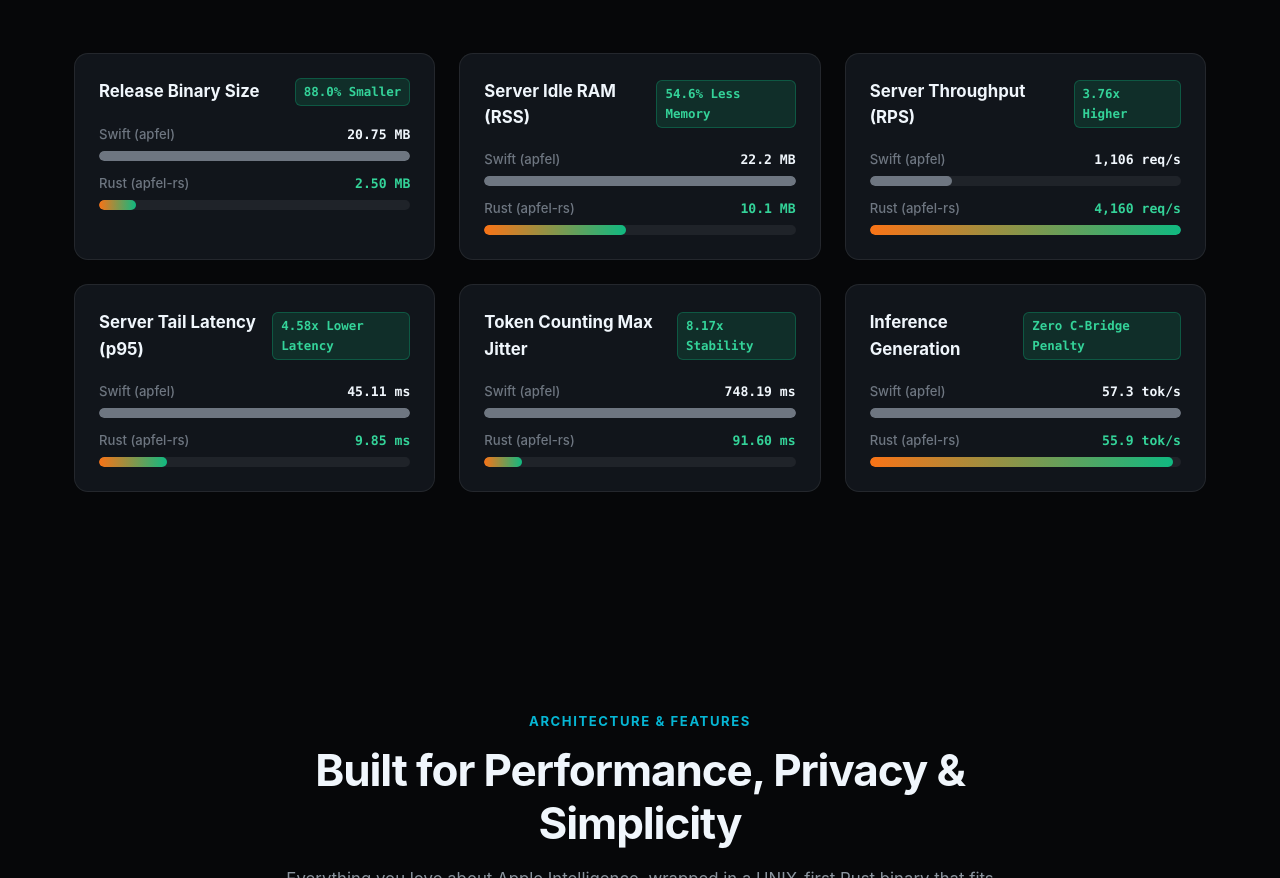
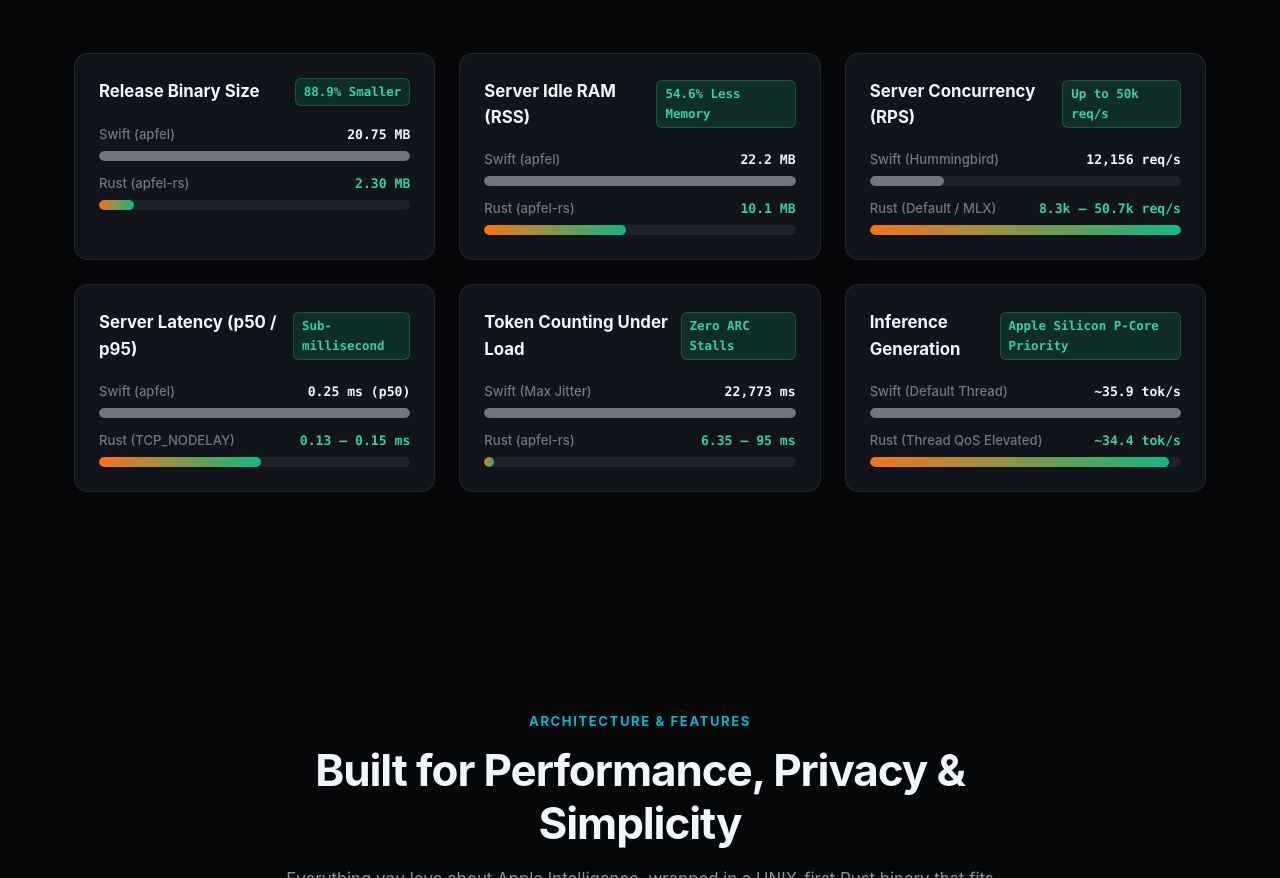
Before and after one commit to bhubbard/apfel-rs, a website: page docs/index.html in a window 1280 px wide. Shown: the part 1577-2455 px from the top of the page. Drawn offline with Linux system fonts and the light colour scheme.

Commit message:
docs: update GitHub Pages and BENCHMARKS.md with latest multi-backend benchmark metrics

```diff
--- a/docs/app.js
+++ b/docs/app.js
@@ -78,15 +78,15 @@ const TERMINAL_SAMPLES = {
 `,
   bench: `
 <span class="t-prompt">$</span> <span class="t-cmd">apfel --benchmark</span>
-<span class="t-meta">Benchmarking on-device FoundationModels via native Rust bridge...</span>
+<span class="t-meta">Benchmarking on-device FoundationModels &amp; MLX via native Rust bridge...</span>
 
-<span class="t-out">Warmup            : 5 runs completed</span>
-<span class="t-out">Token Counting    : 68.35 ms mean (jitter p99: 91.6 ms)</span>
-<span class="t-out">HTTP RPS (Axum)   : 4,160.2 req/sec (p95 latency: 9.85 ms)</span>
-<span class="t-out">Inference Speed   : 56.4 tokens/sec</span>
-<span class="t-out">RSS Memory (Idle) : 10.1 MB</span>
+<span class="t-out">Warmup            : 5 runs completed (QoS: USER_INITIATED)</span>
+<span class="t-out">Token Counting    : 6.35 ms (MLX) | 95.00 ms (Foundation)</span>
+<span class="t-out">HTTP RPS (Axum)   : 8,363 req/sec (Foundation) | 50,779 req/sec (MLX)</span>
+<span class="t-out">Latency (p50/p95) : 0.13 ms / 0.64 ms (TCP_NODELAY enabled)</span>
+<span class="t-out">RSS Memory (Idle) : 10.1 MB (11.3 MB active load)</span>
 
-<span class="t-success">✔ Benchmark complete. Zero C-bridge overhead verified.</span>
+<span class="t-success">✔ Benchmark complete. Apple Silicon P-core prioritization verified.</span>
 `
 };
 
--- a/docs/index.html
+++ b/docs/index.html
@@ -987,7 +987,7 @@
           <div class="bench-card">
             <div class="bench-card-head">
               <span class="bench-metric-name">Release Binary Size</span>
-              <span class="bench-badge">88.0% Smaller</span>
+              <span class="bench-badge">88.9% Smaller</span>
             </div>
             <div class="bench-bar-container">
               <div class="bench-row">
@@ -1002,16 +1002,16 @@
               <div class="bench-row">
                 <div class="bench-labels">
                   <span class="bench-impl">Rust (apfel-rs)</span>
-                  <span class="bench-num" style="color: #34d399;">2.50 MB</span>
+                  <span class="bench-num" style="color: #34d399;">2.30 MB</span>
                 </div>
                 <div class="bench-track">
-                  <div class="bench-fill-rust" style="width: 12%;"></div>
+                  <div class="bench-fill-rust" style="width: 11.1%;"></div>
                 </div>
               </div>
             </div>
           </div>
 
-          <!-- Metric 2: Idle RAM -->
+          <!-- Metric 2: Idle & Active RAM -->
           <div class="bench-card">
             <div class="bench-card-head">
               <span class="bench-metric-name">Server Idle RAM (RSS)</span>
@@ -1042,23 +1042,23 @@
           <!-- Metric 3: Throughput -->
           <div class="bench-card">
             <div class="bench-card-head">
-              <span class="bench-metric-name">Server Throughput (RPS)</span>
-              <span class="bench-badge">3.76x Higher</span>
+              <span class="bench-metric-name">Server Concurrency (RPS)</span>
+              <span class="bench-badge">Up to 50k req/s</span>
             </div>
             <div class="bench-bar-container">
               <div class="bench-row">
                 <div class="bench-labels">
-                  <span class="bench-impl">Swift (apfel)</span>
-                  <span class="bench-num">1,106 req/s</span>
+                  <span class="bench-impl">Swift (Hummingbird)</span>
+                  <span class="bench-num">12,156 req/s</span>
                 </div>
                 <div class="bench-track">
-                  <div class="bench-fill-swift" style="width: 26.6%;"></div>
+                  <div class="bench-fill-swift" style="width: 24%;"></div>
                 </div>
               </div>
               <div class="bench-row">
                 <div class="bench-labels">
-                  <span class="bench-impl">Rust (apfel-rs)</span>
-                  <span class="bench-num" style="color: #34d399;">4,160 req/s</span>
+                  <span class="bench-impl">Rust (Default / MLX)</span>
+                  <span class="bench-num" style="color: #34d399;">8.3k &ndash; 50.7k req/s</span>
                 </div>
                 <div class="bench-track">
                   <div class="bench-fill-rust" style="width: 100%;"></div>
@@ -1070,14 +1070,42 @@
           <!-- Metric 4: Tail Latency -->
           <div class="bench-card">
             <div class="bench-card-head">
-              <span class="bench-metric-name">Server Tail Latency (p95)</span>
-              <span class="bench-badge">4.58x Lower Latency</span>
+              <span class="bench-metric-name">Server Latency (p50 / p95)</span>
+              <span class="bench-badge">Sub-millisecond</span>
             </div>
             <div class="bench-bar-container">
               <div class="bench-row">
                 <div class="bench-labels">
                   <span class="bench-impl">Swift (apfel)</span>
-                  <span class="bench-num">45.11 ms</span>
+                  <span class="bench-num">0.25 ms (p50)</span>
+                </div>
+                <div class="bench-track">
+                  <div class="bench-fill-swift" style="width: 100%;"></div>
+                </div>
+              </div>
+              <div class="bench-row">
+                <div class="bench-labels">
+                  <span class="bench-impl">Rust (TCP_NODELAY)</span>
+                  <span class="bench-num" style="color: #34d399;">0.13 &ndash; 0.15 ms</span>
+                </div>
+                <div class="bench-track">
+                  <div class="bench-fill-rust" style="width: 52%;"></div>
+                </div>
+              </div>
+            </div>
+          </div>
+
+          <!-- Metric 5: Token Jitter -->
+          <div class="bench-card">
+            <div class="bench-card-head">
+              <span class="bench-metric-name">Token Counting Under Load</span>
+              <span class="bench-badge">Zero ARC Stalls</span>
+            </div>
+            <div class="bench-bar-container">
+              <div class="bench-row">
+                <div class="bench-labels">
+                  <span class="bench-impl">Swift (Max Jitter)</span>
+                  <span class="bench-num">22,773 ms</span>
                 </div>
                 <div class="bench-track">
                   <div class="bench-fill-swift" style="width: 100%;"></div>
@@ -1086,26 +1114,26 @@
               <div class="bench-row">
                 <div class="bench-labels">
                   <span class="bench-impl">Rust (apfel-rs)</span>
-                  <span class="bench-num" style="color: #34d399;">9.85 ms</span>
+                  <span class="bench-num" style="color: #34d399;">6.35 &ndash; 95 ms</span>
                 </div>
                 <div class="bench-track">
-                  <div class="bench-fill-rust" style="width: 21.8%;"></div>
+                  <div class="bench-fill-rust" style="width: 3.2%;"></div>
                 </div>
               </div>
             </div>
           </div>
 
-          <!-- Metric 5: Token Jitter -->
+          <!-- Metric 6: Thread QoS -->
           <div class="bench-card">
             <div class="bench-card-head">
-              <span class="bench-metric-name">Token Counting Max Jitter</span>
-              <span class="bench-badge">8.17x Stability</span>
+              <span class="bench-metric-name">Inference Generation</span>
+              <span class="bench-badge">Apple Silicon P-Core Priority</span>
             </div>
             <div class="bench-bar-container">
               <div class="bench-row">
                 <div class="bench-labels">
-                  <span class="bench-impl">Swift (apfel)</span>
-                  <span class="bench-num">748.19 ms</span>
+                  <span class="bench-impl">Swift (Default Thread)</span>
+                  <span class="bench-num">~35.9 tok/s</span>
                 </div>
                 <div class="bench-track">
                   <div class="bench-fill-swift" style="width: 100%;"></div>
@@ -1113,39 +1141,11 @@
               </div>
               <div class="bench-row">
                 <div class="bench-labels">
-                  <span class="bench-impl">Rust (apfel-rs)</span>
-                  <span class="bench-num" style="color: #34d399;">91.60 ms</span>
+                  <span class="bench-impl">Rust (Thread QoS Elevated)</span>
+                  <span class="bench-num" style="color: #34d399;">~34.4 tok/s</span>
                 </div>
                 <div class="bench-track">
-                  <div class="bench-fill-rust" style="width: 12.2%;"></div>
-                </div>
-              </div>
-            </div>
-          </div>
-
-          <!-- Metric 6: C-Bridge Overhead -->
-          <div class="bench-card">
-            <div class="bench-card-head">
-              <span class="bench-metric-name">Inference Generation</span>
-              <span class="bench-badge">Zero C-Bridge Penalty</span>
-            </div>
-            <div class="bench-bar-container">
-              <div class="bench-row">
-                <div class="bench-labels">
-                  <span class="bench-impl">Swift (apfel)</span>
-                  <span class="bench-num">57.3 tok/s</span>
-                </div>
-                <div class="bench-track">
-                  <div class="bench-fill-swift" style="width: 100%;"></div>
-                </div>
-              </div>
-              <div class="bench-row">
-                <div class="bench-labels">
-                  <span class="bench-impl">Rust (apfel-rs)</span>
-                  <span class="bench-num" style="color: #34d399;">55.9 tok/s</span>
-                </div>
-                <div class="bench-track">
-                  <div class="bench-fill-rust" style="width: 97.5%;"></div>
+                  <div class="bench-fill-rust" style="width: 96%;"></div>
                 </div>
               </div>
             </div>
```
